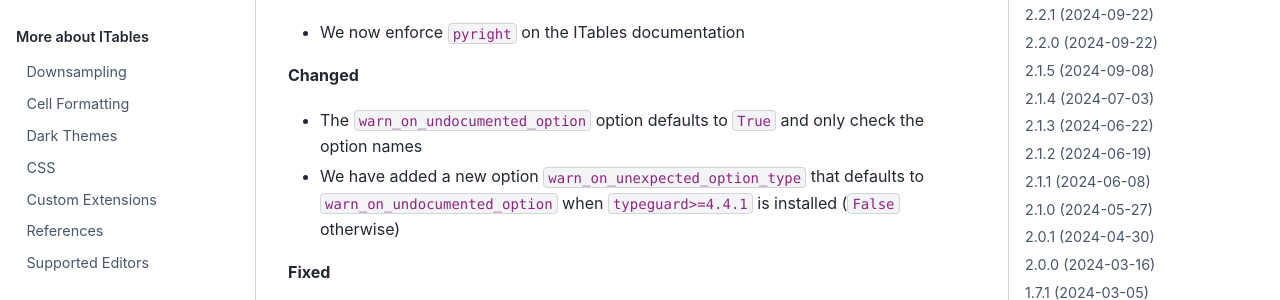
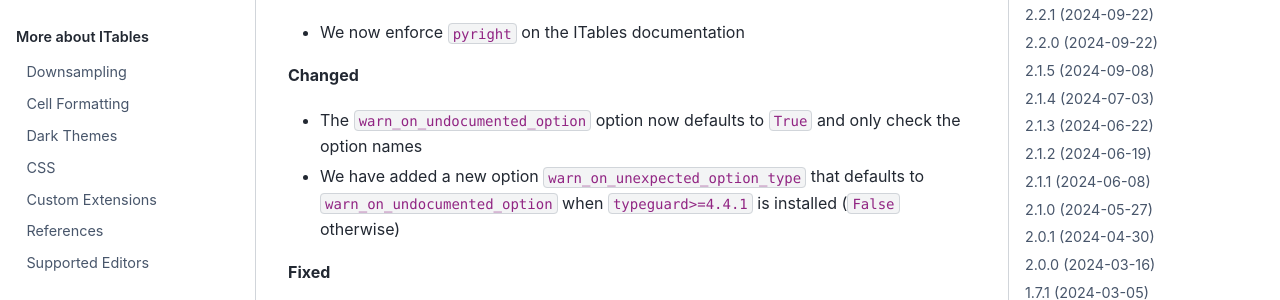
Before and after one commit to mwouts/itables, a Jupyter Book: the page built from docs/changelog.md, in a window 1280 px wide and 900 px high. Shown: the part 241-541 px from the top of the window. Built offline with Jupyter Book 1.0.4 settings and Sphinx 7.4.7 and the Sphinx Book theme 1.1.4, drawn with Linux system fonts in a browser that asks for light colours.

Commit message:
Update README and changelog

```diff
--- a/docs/changelog.md
+++ b/docs/changelog.md
@@ -8,7 +8,7 @@ ITables ChangeLog
 - We now enforce `pyright` on the ITables documentation
 
 **Changed**
-- The `warn_on_undocumented_option` option defaults to `True` and only check the option names
+- The `warn_on_undocumented_option` option now defaults to `True` and only check the option names
 - We have added a new option `warn_on_unexpected_option_type` that defaults to `warn_on_undocumented_option` when `typeguard>=4.4.1` is installed (`False` otherwise)
 
 **Fixed**
```
Also changed, not shown: docs/py/README.md (+2 -0 lines).
